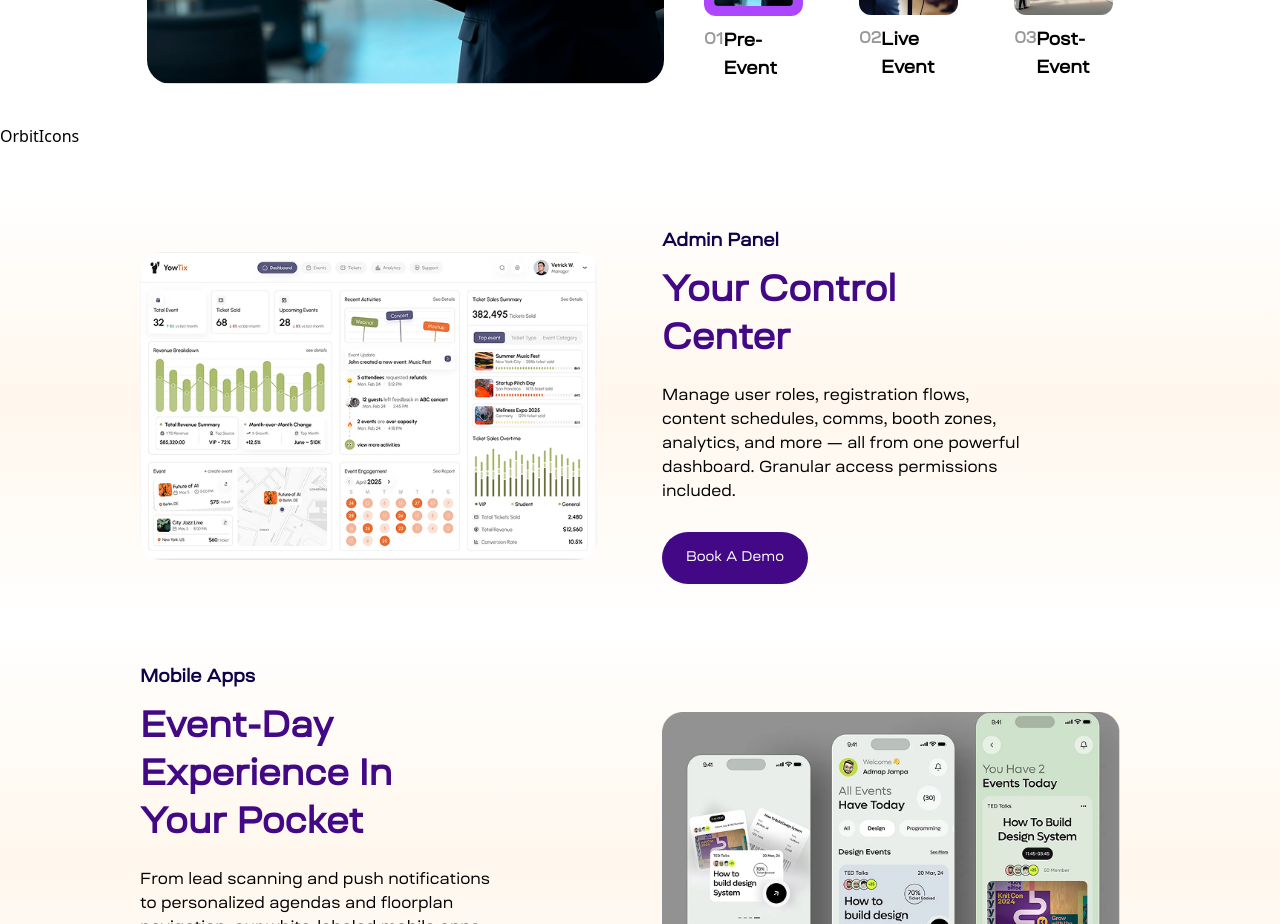
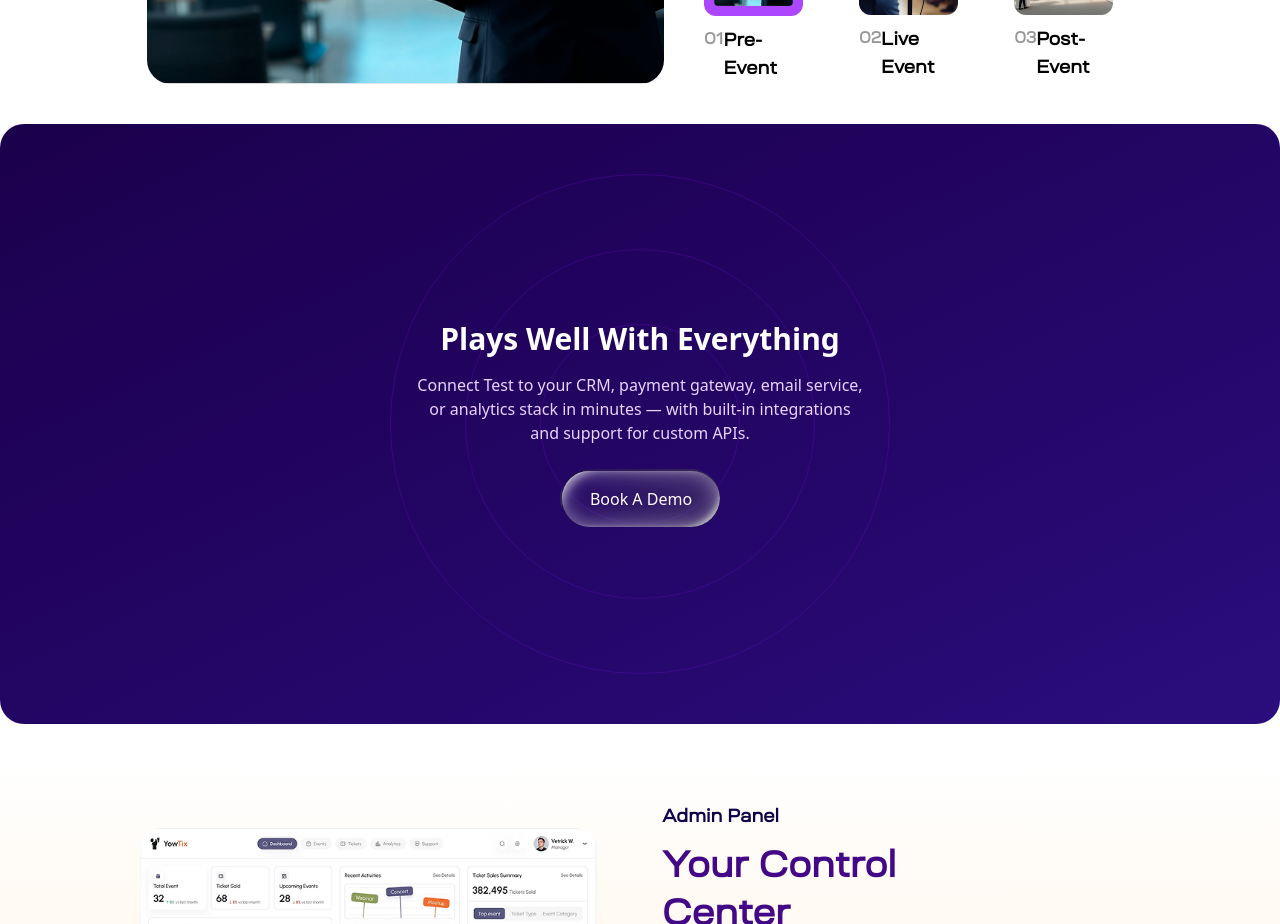
Before and after one commit to khwaabknight/eventstaratAssignment, a React (Vite) app: page / in a window 1280 px wide. Shown: the part 2080-3004 px from the top of the page. Built offline with nearby package versions, Linux system fonts and the light colour scheme.

Commit message:
Added orbit rings component

```diff
--- a/src/components/OrbitIcons.tsx
+++ b/src/components/OrbitIcons.tsx
@@ -1,5 +1,60 @@
-function OrbitIcons() {
-    return <div>OrbitIcons</div>;
-}
+import Button from './common/Button';
 
-export default OrbitIcons;
+const logos = [
+    {
+        src: '/logos/whatsapp.svg',
+        alt: 'WhatsApp',
+        className: 'top-0 left-1/2 -translate-x-1/2',
+    },
+    {
+        src: '/logos/salesforce.svg',
+        alt: 'Salesforce',
+        className: 'top-1/4 right-0 -translate-y-1/2',
+    },
+    {
+        src: '/logos/chart.svg',
+        alt: 'Chart',
+        className: 'top-1/4 left-0 -translate-y-1/2',
+    },
+    {
+        src: '/logos/zapier.svg',
+        alt: 'Zapier',
+        className: 'bottom-1/4 left-0 translate-y-1/2',
+    },
+    {
+        src: '/logos/razorpay.svg',
+        alt: 'Razorpay',
+        className: 'bottom-0 left-1/2 -translate-x-1/2',
+    },
+    {
+        src: '/logos/integration.svg',
+        alt: 'Integration',
+        className: 'bottom-1/4 right-0 translate-y-1/2',
+    },
+];
+
+const IntegrationOrbit: React.FC = () => {
+    return (
+        <div className="relative w-full min-h-[600px] bg-gradient-to-br from-[#1b004c] to-[#2b0d7d] rounded-3xl flex items-center justify-center overflow-hidden px-4">
+            <div className="absolute w-[500px] h-[500px] border border-purple-600/20 rounded-full" />
+            <div className="absolute w-[350px] h-[350px] border border-purple-600/20 rounded-full" />
+            <div className="absolute w-[200px] h-[200px] border border-purple-600/20 rounded-full" />
+
+            <div className="relative z-10 text-center text-white max-w-md">
+                <h2 className="text-2xl sm:text-3xl font-semibold mb-4">
+                    Plays Well With Everything
+                </h2>
+                <p className="text-sm sm:text-base text-purple-200 mb-6">
+                    Connect Test to your CRM, payment gateway, email service, or
+                    analytics stack in minutes — with built-in integrations and
+                    support for custom APIs.
+                </p>
+                <div className="flex flex-wrap justify-center gap-4">
+                    <Button variant="gradient" />
+                </div>
+            </div>
+        </div>
+    );
+};
+
+export default IntegrationOrbit;
```
